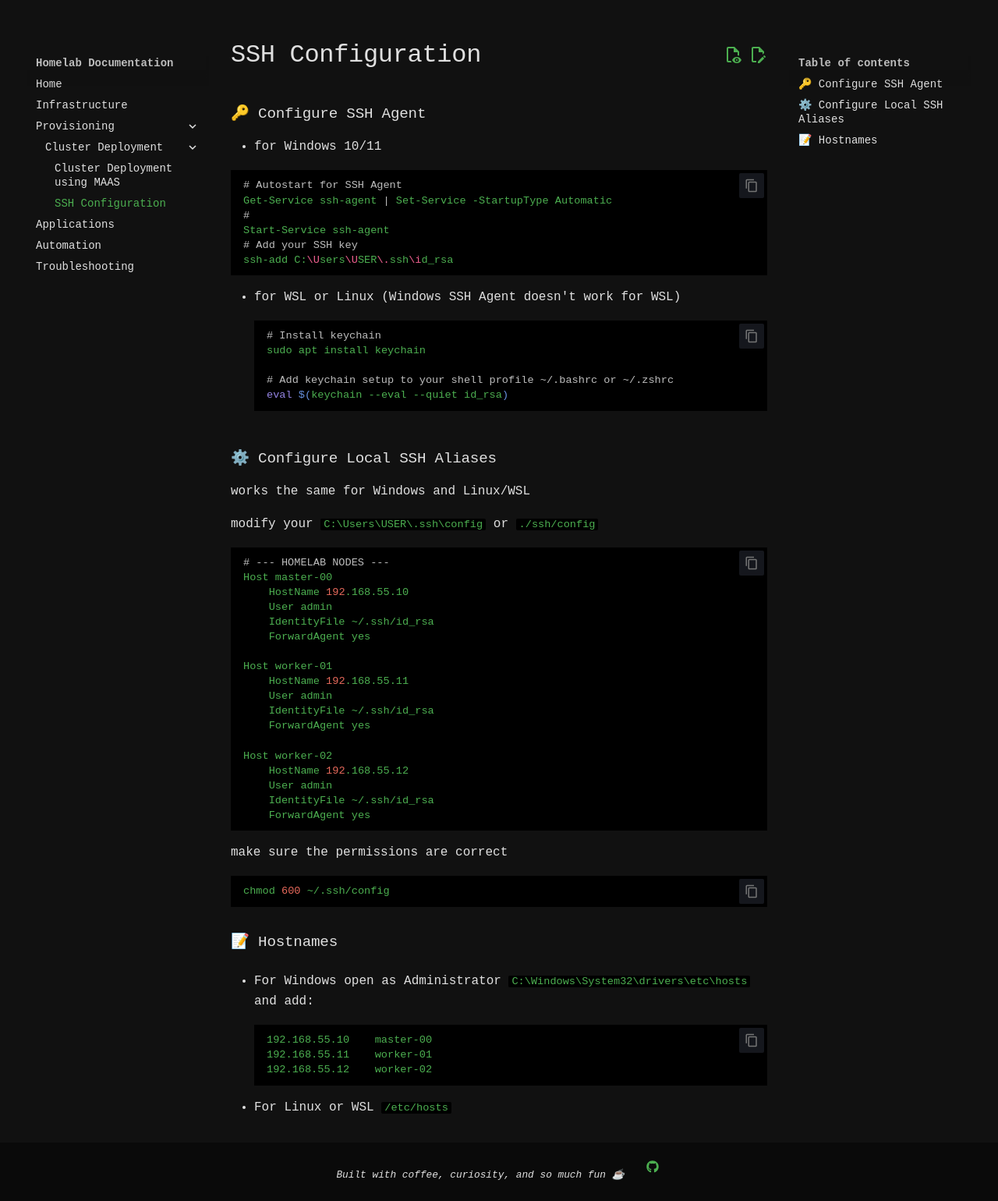
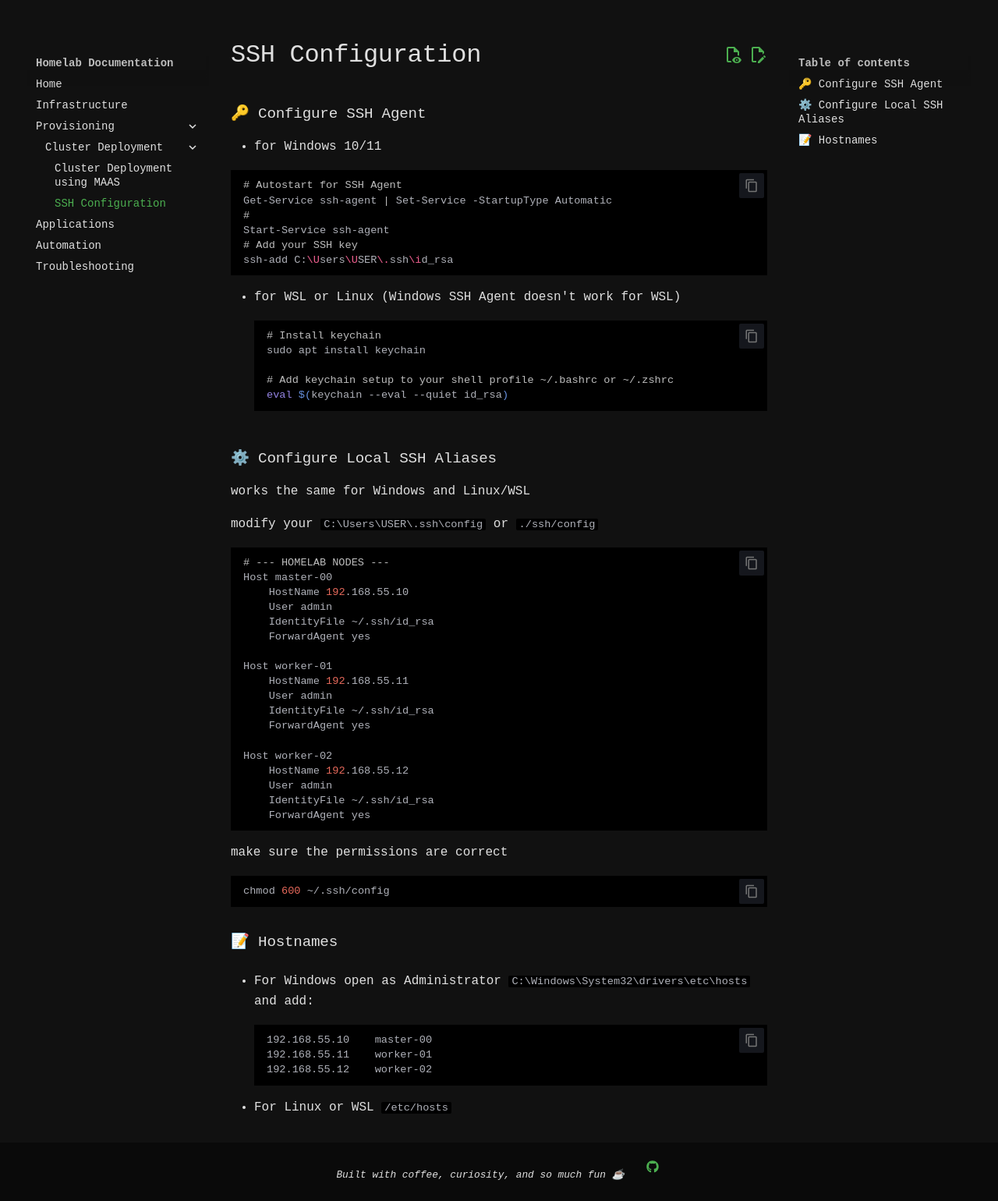
Before and after one commit to kCn3333/homelab, an MkDocs documentation site: the page built from docs/provisioning/Cluster-Deployment/2-ssh-configuration.md, in a window 1280 px wide. Shown: the whole page at 78% size. Built offline with MkDocs 1.6.1 and Material for MkDocs 9.7.7, drawn with Linux system fonts in a browser that asks for light colours; comment, search, counter and statistics services are not loaded.

Commit message:
some update

```diff
--- a/docs/stylesheets/retro.css
+++ b/docs/stylesheets/retro.css
@@ -223,7 +223,7 @@
 /* 12. Code blocks */
 .md-typeset code {
     background-color: var(--md-code-bg-color);
-    color: var(--retro-green-main);
+    /* Usunięto linię 'color: var(--retro-green-main);' aby Pygments (Dracula) mógł działać */
 }
 
 .md-typeset pre {
--- a/mkdocs.yml
+++ b/mkdocs.yml
@@ -25,7 +25,7 @@
     - content.tabs.link
     - content.tooltips
     - navigation.expand
-    #- navigation.footer
+    #- navigation.footer         # <-- USUNIĘTO, ABY POZBYĆ SIĘ PRZYCISKÓW NEXT/PREVIOUS
     #- navigation.indexes
     - navigation.instant
     - navigation.instant.prefetch
@@ -98,6 +98,7 @@
     - icon: fontawesome/brands/github
       link: https://github.com/kCn3333
   generator: false
+  pygments_style: 'dracula' # <-- DODANO: Wymuszenie kolorowania Pygments na schemat Dracula
 
 extra_css:
   - stylesheets/retro.css
```
